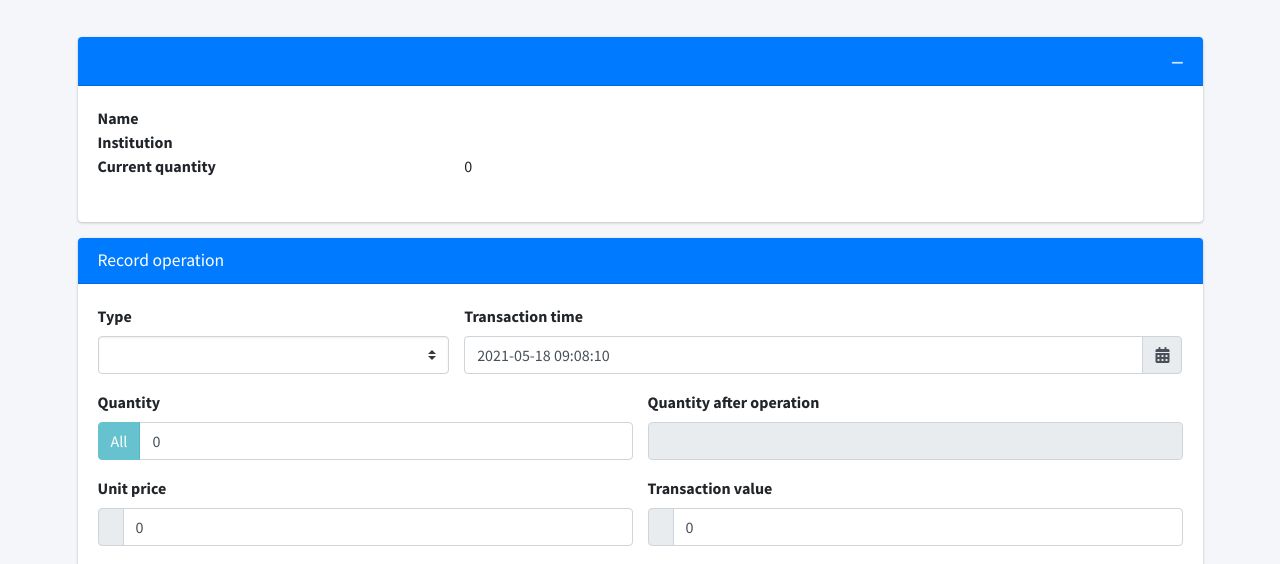
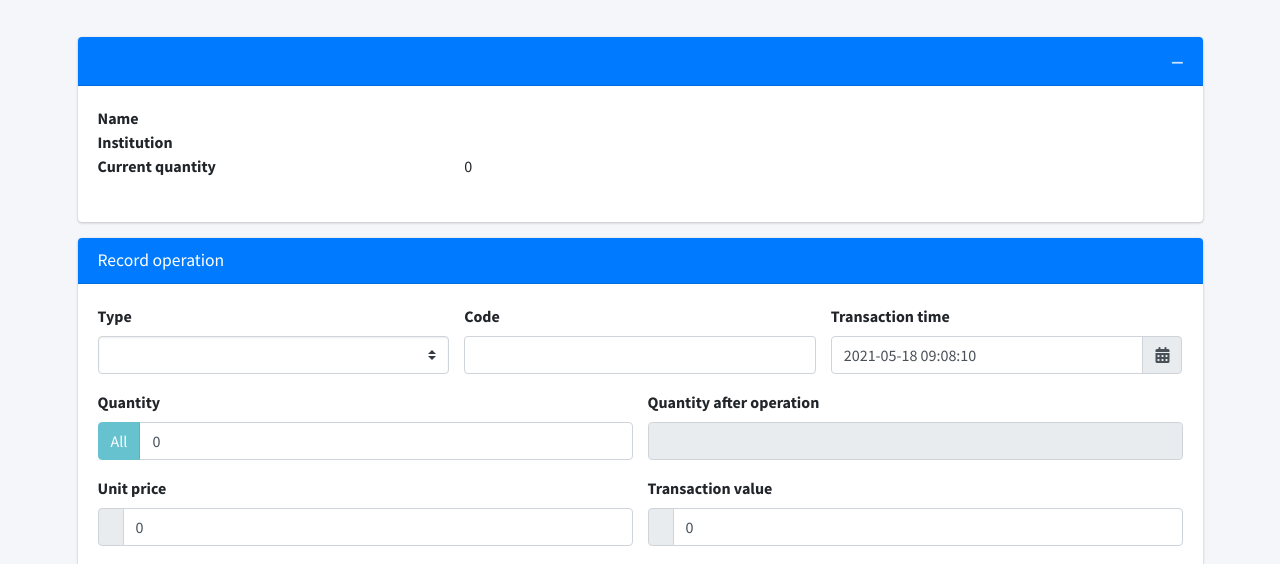
Before and after one commit to kpk-pl/wallet, a Python web app: template web-gui/flaskr/apps/assets/templates/assets/receipt.html in a window 1280 px wide. Shown: the part 58-622 px from the top of the page. Run offline with Jinja, Linux system fonts and the light colour scheme; the template is opened without the code that fills it, so the values that code supplies are empty; some libraries are stand-ins or nearby versions.

Commit message:
Support code field when adding asset receipt

```diff
--- a/web-gui/flaskr/apps/assets/receipt.py
+++ b/web-gui/flaskr/apps/assets/receipt.py
@@ -67,6 +67,9 @@ def receipt():
         if 'currencyConversion' in request.form.keys():
             operation['currencyConversion'] = float(request.form['currencyConversion'])
 
+        if 'code' in request.form.keys():
+            operation['code'] = request.form['code']
+
         query = {'_id': ObjectId(request.form['_id'])}
         update = {'$push': {'operations': operation }}
 
--- a/web-gui/flaskr/apps/assets/templates/assets/receipt.html
+++ b/web-gui/flaskr/apps/assets/templates/assets/receipt.html
@@ -196,7 +196,13 @@ $("form").validate({
                   </select>
                 </div>
               </div>
-              <div class="col-8">
+              <div class="col-4">
+                <div class="form-group">
+                  <label for="f-code">Code</label>
+                  <input type="text" id="f-code" name="code" class="form-control" data-lpignore="true"/>
+                </div>
+              </div>
+              <div class="col-4">
                 <div class="form-group">
                   <label for="f-date">Transaction time</label>
                   <div class="input-group date" id="f-date-group" data-target-input="nearest">
```
